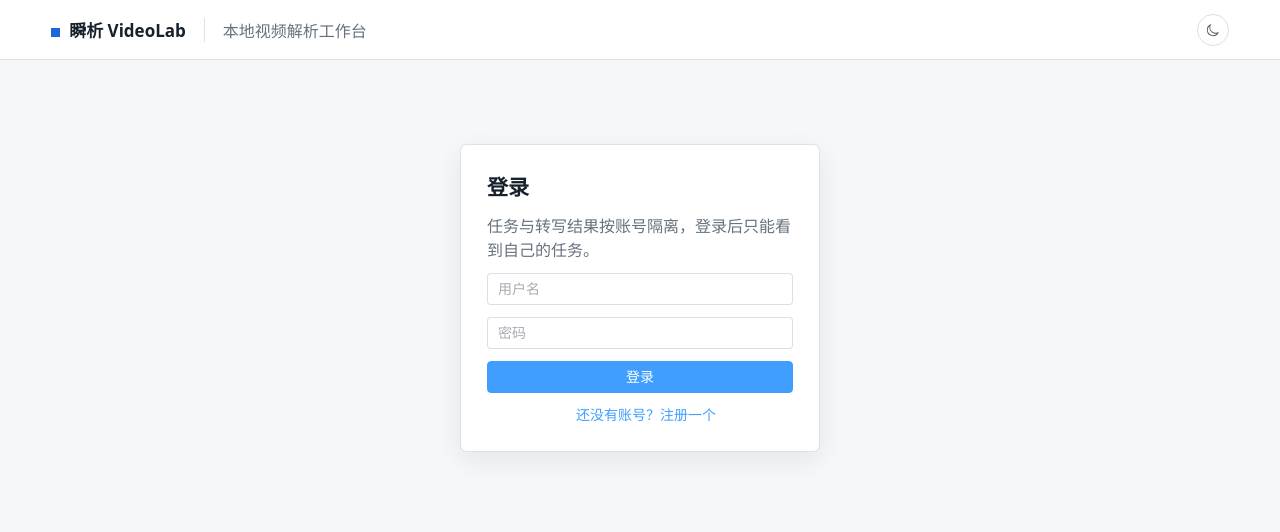
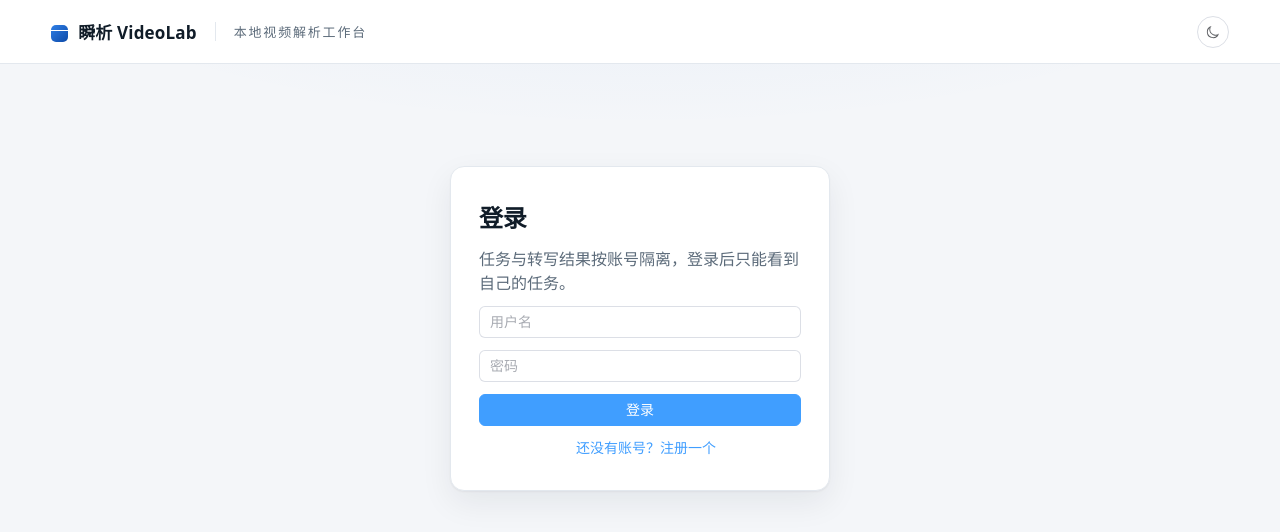
Before and after one commit to bluefirst882/shadowparse, a Vue app in the folder frontend/: page / in a window 1280 px wide. Shown: the top 532 px of the page. Built offline with nearby package versions, Linux system fonts and the light colour scheme.

Commit message:
frontend: 「剪辑室」视觉升级——设计令牌化、琥珀时间码、章节时间轴、入场动效；修复列表图标拉伸

```diff
--- a/frontend/src/App.vue
+++ b/frontend/src/App.vue
@@ -610,7 +610,9 @@ onUnmounted(stopStream)
               }"
             >
               <button class="chapter-head" @click="seek(chapter.startMs)">
-                <b>{{ stamp(chapter.startMs) }} · {{ chapter.title }}</b
+                <b
+                  ><span class="tc">{{ stamp(chapter.startMs) }}</span> ·
+                  {{ chapter.title }}</b
                 ><small
                   >来源片段 #{{ chapter.sourceSegmentId
                   }}<template
--- a/frontend/src/style.css
+++ b/frontend/src/style.css
@@ -1,64 +1,81 @@
+/* ============================================================
+   瞬析 VideoLab — 「剪辑室」视觉语言
+   墨调中性色 + 单一品牌蓝 + 胶片琥珀时间码 + 层叠柔影 + 入场动效
+   ============================================================ */
 :root {
-  font-family: 'Microsoft YaHei', system-ui, sans-serif;
-  color: #17212b;
-  background: #f5f7f8;
+  font-family:
+    'MiSans', 'HarmonyOS Sans SC', 'PingFang SC', 'Microsoft YaHei', system-ui,
+    sans-serif;
+  /* 数字一律等宽表格数字，列表扫读时不错位。 */
+  font-variant-numeric: tabular-nums;
+  color: #101c28;
+  background: #f4f6f9;
+  --bg: #f4f6f9;
+  --surface: #ffffff;
+  --surface-raised: #ffffff;
+  --border: #e3e8ee;
+  --border-strong: #d3dae2;
+  --text: #101c28;
+  --muted: #5c6b7a;
+  --accent: #1868db;
+  --accent-soft: #eaf2ff;
+  --amber: #b26a00;
+  --scrim: rgba(10, 16, 22, 0.72);
+  --radius: 14px;
+  --radius-sm: 8px;
+  --shadow:
+    0 1px 2px rgba(13, 27, 42, 0.05), 0 12px 32px rgba(13, 27, 42, 0.07);
+  --mono: 'JetBrains Mono', ui-monospace, 'Cascadia Mono', Consolas, monospace;
+  --ease-out: cubic-bezier(0.22, 1, 0.36, 1);
+  --el-border-radius-base: 6px;
+}
+.dark {
+  color-scheme: dark;
+  --bg: #0c141d;
+  --surface: #141f2b;
+  --surface-raised: #101b26;
+  --border: #263745;
+  --border-strong: #31465a;
+  --text: #e6eef5;
+  --muted: #90a2b2;
+  --accent: #5a9cf8;
+  --accent-soft: #14304e;
+  --amber: #e8a33d;
+  --scrim: rgba(5, 10, 15, 0.78);
+  --shadow: inset 0 1px 0 rgba(255, 255, 255, 0.03);
+  --el-bg-color: #141f2b;
+  --el-bg-color-overlay: #1a2836;
+  --el-fill-color-blank: #141f2b;
+  --el-fill-color-light: #1c2b3a;
+  --el-border-color: #31465a;
+  --el-border-color-light: #283a4b;
+  --el-text-color-primary: #e6eef5;
+  --el-text-color-regular: #c4d2de;
+  --el-text-color-secondary: #90a2b2;
 }
 * {
   box-sizing: border-box;
 }
 body {
   margin: 0;
+  color: var(--text);
+  /* 顶部一抹品牌色氛围光，给浅色页面深度；暗色则近乎不可见，只为打破纯黑。 */
+  background:
+    radial-gradient(
+      1100px 380px at 50% -120px,
+      rgba(24, 104, 219, 0.07),
+      transparent 65%
+    ),
+    var(--bg);
 }
-.dark {
-  color-scheme: dark;
-  --el-bg-color: #18232d;
-  --el-bg-color-overlay: #22303c;
-  --el-fill-color-blank: #18232d;
-  --el-fill-color-light: #263642;
-  --el-border-color: #3a4c59;
-  --el-border-color-light: #30414d;
-  --el-text-color-primary: #e4edf4;
-  --el-text-color-regular: #c2d0da;
-  --el-text-color-secondary: #9eb0bd;
-}
-.dark body,
-.dark .shell {
-  color: #e4edf4;
-  background: #111a22;
-}
-.dark .header,
-.dark .metrics div,
-.dark .task-panel,
-.dark .chapter-panel,
-.dark .auth-panel,
-.dark .panel {
-  background: #18232d;
-  border-color: #3a4c59;
-  box-shadow: none;
-}
-.dark .context,
-.dark .toolbar {
-  border-color: #3a4c59;
-}
-.dark .context,
-.dark .heading span,
-.dark small,
-.dark .metrics span,
-.dark .detail-head p,
-.dark .muted {
-  color: #9eb0bd;
-}
-.dark .file-link,
-.dark .chapter-head,
-.dark .segment {
-  color: #e4edf4;
-}
-.dark .chapter,
-.dark .segment {
-  border-color: #30414d;
-}
-.dark .segment.active {
-  background: #183b5b;
+.dark body {
+  background:
+    radial-gradient(
+      1100px 380px at 50% -120px,
+      rgba(24, 104, 219, 0.1),
+      transparent 65%
+    ),
+    var(--bg);
 }
 @media (prefers-reduced-motion: reduce) {
   *,
@@ -70,33 +87,51 @@ body {
     animation-iteration-count: 1 !important;
   }
 }
+/* 入场：内容块错峰浮现，只在首次挂载播放。 */
+@keyframes rise {
+  from {
+    opacity: 0;
+    transform: translateY(10px);
+  }
+}
 .shell {
   min-height: 100vh;
 }
 .header {
-  height: 60px;
-  border-bottom: 1px solid #dce2e7;
-  background: #fff;
+  position: sticky;
+  top: 0;
+  z-index: 20;
+  height: 64px;
+  border-bottom: 1px solid var(--border);
+  background: var(--surface-raised);
   display: flex;
   align-items: center;
   gap: 18px;
   padding: 0 clamp(18px, 4vw, 54px);
 }
 .brand {
-  font-weight: 750;
+  font-weight: 800;
   font-size: 17px;
+  letter-spacing: 0.01em;
 }
+/* 品牌标记：胶片框——蓝色渐变方块里嵌一格「画幅」。 */
 .brand span {
   display: inline-block;
-  width: 9px;
-  height: 9px;
-  background: #1868db;
-  margin-right: 9px;
+  vertical-align: -3px;
+  width: 17px;
+  height: 17px;
+  margin-right: 10px;
+  border-radius: 5px;
+  background:
+    linear-gradient(transparent 5px, #fff 5px, #fff 6px, transparent 6px),
+    linear-gradient(135deg, #2f7fe6, #0d4aa8);
 }
 .context {
   padding-left: 18px;
-  border-left: 1px solid #dce2e7;
-  color: #66727f;
+  border-left: 1px solid var(--border);
+  color: var(--muted);
+  letter-spacing: 0.14em;
+  font-size: 13px;
 }
 .header .account {
   margin-left: auto;
@@ -107,28 +142,32 @@ body {
 .main {
   max-width: 1360px;
   margin: auto;
-  padding: 28px clamp(18px, 4vw, 54px);
+  padding: 30px clamp(18px, 4vw, 54px) 56px;
 }
 .heading {
   display: flex;
   justify-content: space-between;
   align-items: end;
   gap: 16px;
-  margin-bottom: 22px;
+  margin-bottom: 24px;
+  animation: rise 0.5s var(--ease-out) both;
 }
 .auth-panel {
-  max-width: 360px;
-  margin: 7vh auto 0;
-  padding: 26px;
+  max-width: 380px;
+  margin: 9vh auto 0;
+  padding: 32px 28px;
   display: grid;
   gap: 12px;
-  background: #fff;
-  border: 1px solid #dce2e7;
-  border-radius: 7px;
-  box-shadow: 0 8px 26px rgba(20, 37, 53, 0.08);
+  background: var(--surface);
+  border: 1px solid var(--border);
+  border-radius: var(--radius);
+  box-shadow: var(--shadow);
+  animation: rise 0.5s var(--ease-out) both;
 }
 .auth-panel h1 {
-  font-size: 21px;
+  font-size: 24px;
+  font-weight: 800;
+  letter-spacing: -0.01em;
   margin: 0;
 }
 .auth-panel p {
@@ -137,19 +176,23 @@ body {
 .auth-error {
   color: #c45656;
 }
+/* 眉题：小字距排开，是「高级感」的关键标点。 */
 .heading p {
   font-size: 12px;
   font-weight: 700;
-  color: #1868db;
-  margin: 0 0 5px;
+  letter-spacing: 0.22em;
+  color: var(--accent);
+  margin: 0 0 7px;
 }
 .heading h1 {
-  font-size: 26px;
-  margin: 0 0 5px;
+  font-size: clamp(26px, 3vw, 32px);
+  font-weight: 800;
+  letter-spacing: -0.015em;
+  margin: 0 0 6px;
 }
 .heading span,
 small {
-  color: #66727f;
+  color: var(--muted);
 }
 .uploader {
   display: grid;
@@ -165,46 +208,72 @@ small {
 }
 .el-alert {
   margin-bottom: 16px;
+  border-radius: var(--radius-sm);
 }
 .metrics {
   display: grid;
   grid-template-columns: repeat(4, 1fr);
-  gap: 12px;
-  margin-bottom: 16px;
+  gap: 14px;
+  margin-bottom: 18px;
 }
 .metrics div,
 .task-panel,
 .chapter-panel,
 .panel {
-  background: #fff;
-  border: 1px solid #dce2e7;
-  border-radius: 7px;
-  box-shadow: 0 8px 26px rgba(20, 37, 53, 0.08);
+  background: var(--surface);
+  border: 1px solid var(--border);
+  border-radius: var(--radius);
+  box-shadow: var(--shadow);
 }
 .metrics div {
-  padding: 15px;
+  padding: 18px 16px 15px;
+  animation: rise 0.5s var(--ease-out) both;
+}
+.metrics div:nth-child(2) {
+  animation-delay: 0.06s;
+}
+.metrics div:nth-child(3) {
+  animation-delay: 0.12s;
+}
+.metrics div:nth-child(4) {
+  animation-delay: 0.18s;
 }
 .metrics b {
-  font-size: 25px;
+  font-size: 30px;
+  font-weight: 800;
+  letter-spacing: -0.02em;
   display: block;
-  margin-bottom: 5px;
+  margin-bottom: 6px;
+  line-height: 1;
 }
 .metrics span {
   font-size: 12px;
-  color: #66727f;
+  letter-spacing: 0.16em;
+  color: var(--muted);
+}
+.task-panel {
+  animation: rise 0.5s var(--ease-out) 0.1s both;
+  overflow: hidden;
 }
 .toolbar {
   display: flex;
   justify-content: end;
   gap: 9px;
-  padding: 12px 14px;
-  border-bottom: 1px solid #dce2e7;
+  padding: 13px 16px;
+  border-bottom: 1px solid var(--border);
 }
 .toolbar .el-input {
   max-width: 240px;
 }
 .tasks {
   width: 100%;
+}
+/* 表头：小字距排开的微型标签，替代默认加粗黑字。 */
+.tasks th .cell {
+  font-size: 12px;
+  font-weight: 600;
+  letter-spacing: 0.14em;
+  color: var(--muted);
 }
 .list-footer {
   display: flex;
@@ -224,14 +293,25 @@ small {
   border: 0;
   background: none;
   padding: 0;
-  color: #17212b;
+  color: var(--text);
   cursor: pointer;
+  transition: color 0.2s var(--ease-out);
 }
 .file-link:hover {
-  color: #1868db;
+  color: var(--accent);
 }
-.file-link .el-icon {
-  color: #1868db;
+/* Film 是裸 SVG（无 .el-icon 包裹、无宽高属性），必须显式定尺寸，否则会被行高拉伸成大图标。 */
+.file-link svg {
+  width: 16px;
+  height: 16px;
+  flex-shrink: 0;
+  color: var(--accent);
+}
+/* 名称下的元信息行：与名称文本左对齐（缩进 = 图标 16 + 间距 7）。 */
+.file-link ~ small {
+  display: block;
+  margin: 4px 0 0 23px;
+  font-size: 12px;
 }
 /* 列表行与详情标题旁的改名按钮：轻量图标，不抢文件名的视觉主次。 */
 .rename-btn {
@@ -248,15 +328,18 @@ small {
   display: flex;
   justify-content: space-between;
   align-items: end;
-  margin-bottom: 18px;
+  margin-bottom: 20px;
+  animation: rise 0.5s var(--ease-out) both;
 }
 .detail-head h1 {
-  font-size: 25px;
-  margin: 5px 0;
+  font-size: clamp(24px, 2.6vw, 30px);
+  font-weight: 800;
+  letter-spacing: -0.015em;
+  margin: 6px 0;
 }
 .detail-head p,
 .muted {
-  color: #66727f;
+  color: var(--muted);
 }
 .exports {
   display: flex;
@@ -269,18 +352,23 @@ small {
   gap: 18px;
   margin-top: 18px;
 }
+.watch-grid,
+.detail-grid {
+  animation: rise 0.5s var(--ease-out) 0.08s both;
+}
 .video-wrap {
   position: relative;
-  background: #17212b;
-  border-radius: 7px;
+  background: #0a1119;
+  border-radius: var(--radius);
   overflow: hidden;
   min-height: 330px;
+  border: 1px solid var(--border);
 }
 .video-wrap video {
   display: block;
   width: 100%;
   max-height: 490px;
-  background: #17212b;
+  background: #0a1119;
 }
 .video-error {
   min-height: 330px;
@@ -290,34 +378,69 @@ small {
   color: #dbe7ef;
   text-align: center;
 }
+/* 播放器左下角的当前时间码：等宽字体 + 琥珀色，胶片计数器的隐喻。 */
 .now {
   position: absolute;
   bottom: 52px;
   left: 14px;
-  color: white;
-  background: #17212baa;
-  padding: 3px 7px;
-  border-radius: 3px;
+  font-family: var(--mono);
+  font-size: 12.5px;
+  letter-spacing: 0.06em;
+  color: #f5c675;
+  background: var(--scrim);
+  padding: 3px 8px;
+  border-radius: 6px;
   font-variant-numeric: tabular-nums;
 }
 .chapter-panel,
 .panel {
-  padding: 18px;
+  padding: 20px;
 }
 .chapter-panel h2,
 .panel h2 {
   font-size: 15px;
-  margin: 0 0 13px;
+  font-weight: 700;
+  letter-spacing: 0.05em;
+  margin: 0 0 14px;
 }
+/* 章节：竖向时间轴轨道 + 节点圆点，替代原先的一条左边线。 */
 .chapter {
+  position: relative;
   display: block;
-  border-left: 2px solid #dce2e7;
-  padding: 0 0 14px 12px;
-  margin-left: 2px;
+  padding: 0 0 16px 18px;
   width: 100%;
 }
-.chapter.active {
-  border-color: #1868db;
+.chapter::before {
+  content: '';
+  position: absolute;
+  left: 0;
+  top: 6px;
+  bottom: 2px;
+  width: 2px;
+  border-radius: 2px;
+  background: var(--border);
+  transition: background 0.25s var(--ease-out);
+}
+.chapter::after {
+  content: '';
+  position: absolute;
+  left: -4px;
+  top: 8px;
+  width: 8px;
+  height: 8px;
+  border-radius: 50%;
+  background: var(--surface);
+  border: 2px solid var(--border-strong);
+  transition:
+    border-color 0.25s var(--ease-out),
+    background 0.25s var(--ease-out);
+}
+.chapter.active::before {
+  background: var(--accent);
+}
+.chapter.active::after {
+  border-color: var(--accent);
+  background: var(--accent);
 }
 /* 点标题跳转进度，引文与展开按钮各自独立，避免嵌套按钮。 */
 .chapter-head {
@@ -327,17 +450,26 @@ small {
   padding: 0;
   text-align: left;
   width: 100%;
-  color: #17212b;
+  color: var(--text);
   cursor: pointer;
+}
+.chapter-head b {
+  font-weight: 700;
 }
 .chapter-head small {
   display: block;
   margin-top: 4px;
 }
+.tc {
+  font-family: var(--mono);
+  font-size: 0.92em;
+  color: var(--amber);
+  font-variant-numeric: tabular-nums;
+}
 .chapter-quote {
   display: block;
   margin-top: 4px;
-  color: #5b6b7a;
+  color: var(--muted);
   font-style: italic;
 }
 .chapter-quote.collapsed {
@@ -352,11 +484,8 @@ small {
   padding: 2px 0 0;
   margin-top: 2px;
   font-size: 12px;
-  color: #1868db;
+  color: var(--accent);
   cursor: pointer;
-}
-.dark .chapter-quote {
-  color: #9fb0bd;
 }
 .panel-title {
   display: flex;
@@ -372,22 +501,28 @@ small {
   width: 100%;
   text-align: left;
   border: 0;
-  border-top: 1px solid #edf0f2;
+  border-top: 1px solid var(--border);
   background: none;
-  padding: 11px 0;
+  padding: 12px 0;
   line-height: 1.7;
-  color: #17212b;
+  color: var(--text);
+  cursor: pointer;
+  transition: background 0.2s var(--ease-out);
 }
 .segment span {
-  color: #1868db;
-  font-weight: 700;
+  font-family: var(--mono);
   font-size: 12px;
-  margin-right: 9px;
+  font-weight: 600;
+  color: var(--amber);
+  margin-right: 10px;
+  font-variant-numeric: tabular-nums;
 }
 .segment.active {
-  background: #e8f2ff;
-  padding-left: 7px;
-  padding-right: 7px;
+  background: var(--accent-soft);
+  padding-left: 8px;
+  padding-right: 8px;
+  border-top-color: transparent;
+  border-radius: var(--radius-sm);
 }
 .summary {
   line-height: 1.75;
@@ -404,7 +539,7 @@ small {
     display: none;
   }
   .main {
-    padding: 21px 16px;
+    padding: 21px 16px 40px;
   }
   .heading,
   .detail-head {
```
Also changed, not shown: 1 other file (tests, documents, lock files or other folders).
